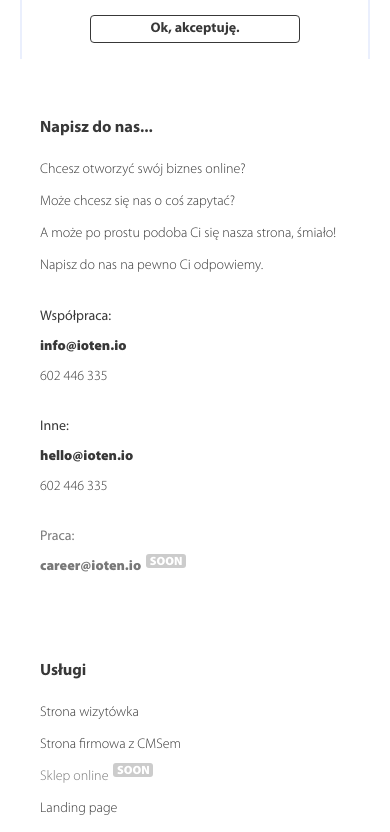
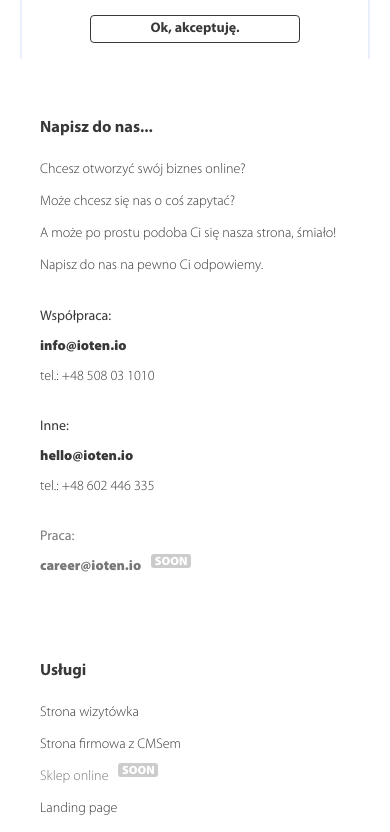
Before and after one commit to sebastian-lucjan/ioten, a Next.js app: page /valuation in a window 390 px wide. Shown: the part 785-1617 px from the top of the page. Built offline with nearby package versions, Linux system fonts and the light colour scheme.

Commit message:
A few changes: new mobile number with green hover

```diff
--- a/pages/contact/index.jsx
+++ b/pages/contact/index.jsx
@@ -14,6 +14,9 @@ const Contact = () => {
   return (
     <>
       <NextSeo title={title} description={description} canonical={canonical} openGraph={ogData} />
+      {/* <link rel="preconnect" href="https://fonts.googleapis.com" /> */}
+      {/* <link rel="preconnect" href="https://fonts.gstatic.com" crossOrigin /> */}
+      {/* <link href="https://fonts.googleapis.com/css2?family=Alata&display=swap" rel="stylesheet" /> */}
 
       <BaseLayout footerGridColor={theme.gradient.grayToBlack}>
         <Wrapper>
--- a/src/assets/styles/mixines.js
+++ b/src/assets/styles/mixines.js
@@ -11,7 +11,7 @@ export const soonLabel = css`
     content: 'SOON';
     top: 2px;
     left: 100%;
-    margin-left: 0.5rem;
+    margin-left: 1rem;
     width: 40px;
     height: 14px;
     text-align: center;
--- a/src/components/Footer/Footer.styles.js
+++ b/src/components/Footer/Footer.styles.js
@@ -45,7 +45,7 @@ export const Wrapper = styled.div`
 export const StyledFooterSection = styled.div`
   display: flex;
   flex-direction: column;
-  justify-content: space-between;
+  //justify-content: space-between;
   margin-bottom: 80px;
   align-items: flex-start;
 
--- a/src/components/Footer/FooterContact/FooterContact.js
+++ b/src/components/Footer/FooterContact/FooterContact.js
@@ -3,6 +3,10 @@ import { soonLabel } from 'src/assets/styles/mixines';
 
 const StyledFooterContacts = styled.article`
   margin: 2rem 0 0 0;
+  position: relative;
+  display: flex;
+  flex-direction: column;
+  align-items: flex-start;
 
   p {
     cursor: ${({ soon }) => (soon ? 'unset' : 'pointer')};
@@ -26,6 +30,12 @@ const StyledFooterContacts = styled.article`
     font-weight: 800;
   }
 
+  .footer__contact-mobile {
+    :hover {
+      color: ${({ theme }) => theme.color.greenDark} !important;
+    }
+  }
+
   .inactive {
     color: ${({ theme }) => `${theme.color.gray} !important`};
   }
--- a/src/components/Footer/FooterContact/index.jsx
+++ b/src/components/Footer/FooterContact/index.jsx
@@ -1,12 +1,18 @@
 import { footerData } from 'src/data/pageData';
 import Link from 'next/link';
+import styled from 'styled-components';
 import StyledFooterContacts from './FooterContact';
+
+const Wrapper = styled.div`
+  display: flex;
+  flex-direction: column;
+`;
 
 const FooterContact = () => {
   const { cooperation, other, job } = footerData.contact;
 
   return (
-    <div>
+    <Wrapper>
       <StyledFooterContacts>
         <h4 className="footer__contact-label">{footerData.contact.cooperation.heading}</h4>
 
@@ -14,7 +20,9 @@ const FooterContact = () => {
           <p className="footer__contact-email">{cooperation.email}</p>
         </Link>
         <Link href={`tel:${cooperation.mobile}`}>
-          <p className="footer__contact-mobile">{cooperation.mobile}</p>
+          <p className="footer__contact-mobile">
+            tel.: +48 508 03 <span>1010</span>
+          </p>
         </Link>
       </StyledFooterContacts>
 
@@ -25,7 +33,7 @@ const FooterContact = () => {
           <p className="footer__contact-email">{other.email}</p>
         </Link>
         <Link href={`tel:${other.mobile}`}>
-          <p className="footer__contact-mobile">{other.mobile}</p>
+          <p className="footer__contact-mobile">tel.: {other.mobile}</p>
         </Link>
       </StyledFooterContacts>
 
@@ -35,7 +43,7 @@ const FooterContact = () => {
         <p className="footer__contact-email inactive">{job.email}</p>
         {/* </Link> */}
       </StyledFooterContacts>
-    </div>
+    </Wrapper>
   );
 };
 
--- a/src/data/contactData.js
+++ b/src/data/contactData.js
@@ -25,8 +25,8 @@ const contactData = {
       ],
     },
     contact: {
-      cooperation: { heading: 'Współpraca / oferta:', email: 'info@ioten.io', mobile: '602 446 335' }, // mobile placeholder
-      other: { heading: 'Inne:', email: 'hello@ioten.io', mobile: '602 446 335' },
+      cooperation: { heading: 'Współpraca / oferta:', email: 'info@ioten.io', mobile: '+48 508 03 1010' }, // mobile placeholder
+      other: { heading: 'Inne:', email: 'hello@ioten.io', mobile: '+48 602 446 335' },
       job: { heading: 'Praca:', email: 'career@ioten.io' },
     },
     form: {
--- a/src/data/pageData.js
+++ b/src/data/pageData.js
@@ -41,8 +41,8 @@ export const footerData = {
     ],
   },
   contact: {
-    cooperation: { heading: 'Współpraca:', email: 'info@ioten.io', mobile: '602 446 335' }, // change mobile number
-    other: { heading: 'Inne:', email: 'hello@ioten.io', mobile: '602 446 335' },
+    cooperation: { heading: 'Współpraca:', email: 'info@ioten.io', mobile: '+48 508 03 1010' }, // change mobile number
+    other: { heading: 'Inne:', email: 'hello@ioten.io', mobile: '+48 602 446 335' },
     job: { heading: 'Praca:', email: 'career@ioten.io' },
   },
   socialMedia: { heading: 'Obserwuj nas' },
--- a/src/data/servicesData.js
+++ b/src/data/servicesData.js
@@ -108,7 +108,7 @@ const servicesData = {
     },
     axisEnd: {
       heading: 'Zakończenie współpracy',
-      paragraph: 'Kiedy kończy się współpraca? To zależy od Ciebie. Bez problemy możemy zostać z Tobą i uczestniczyć w dalszym rozwoju Twojej firmy.',
+      paragraph: 'Kiedy kończy się współpraca? To zależy od Ciebie. Bez problemu możemy zostać z Tobą i uczestniczyć w dalszym rozwoju Twojej firmy.',
     },
   },
   stages: [
```
Also changed, not shown: src/components/ContactMainView/ContactInfo/ContactDetails/index.jsx (+39 -3 lines).
